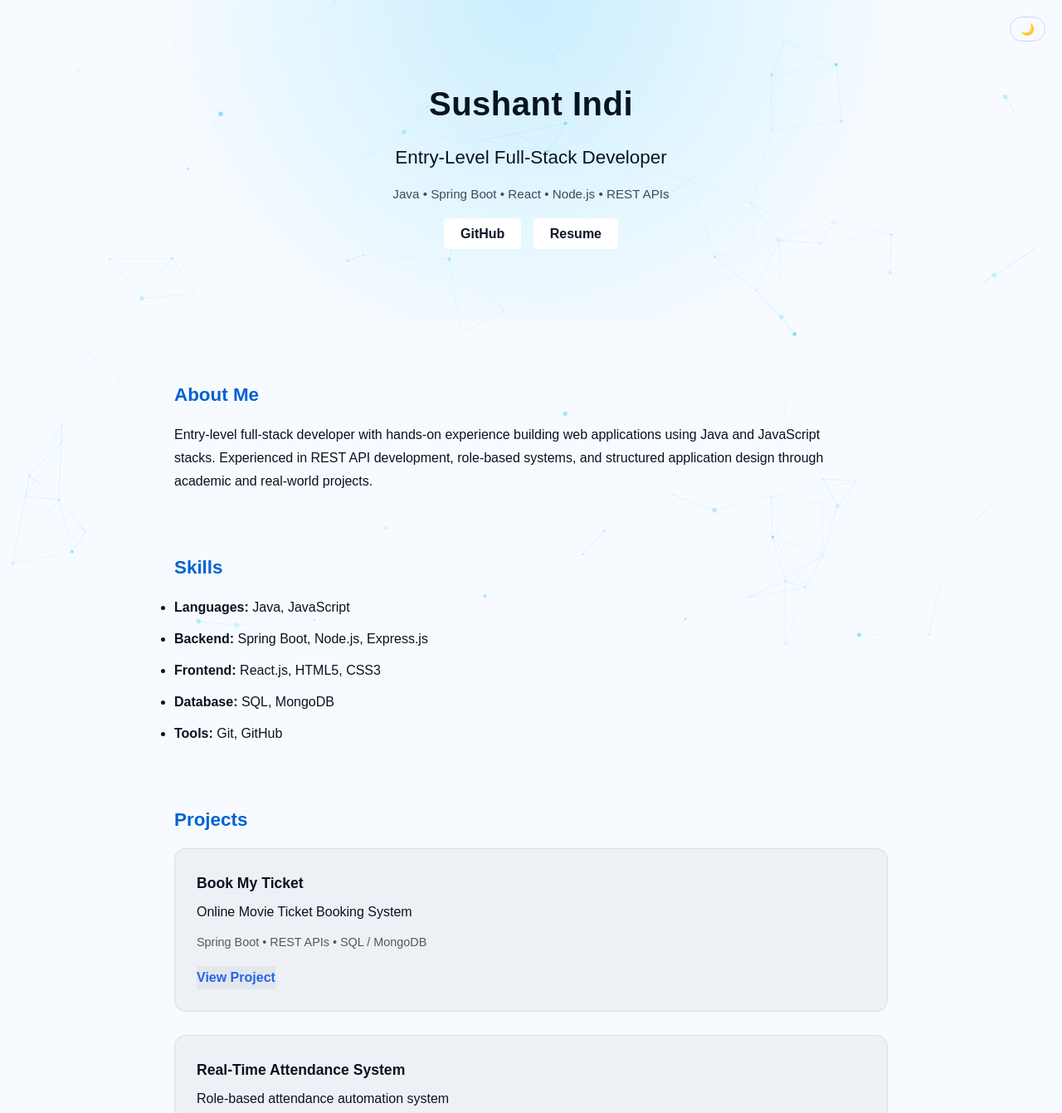
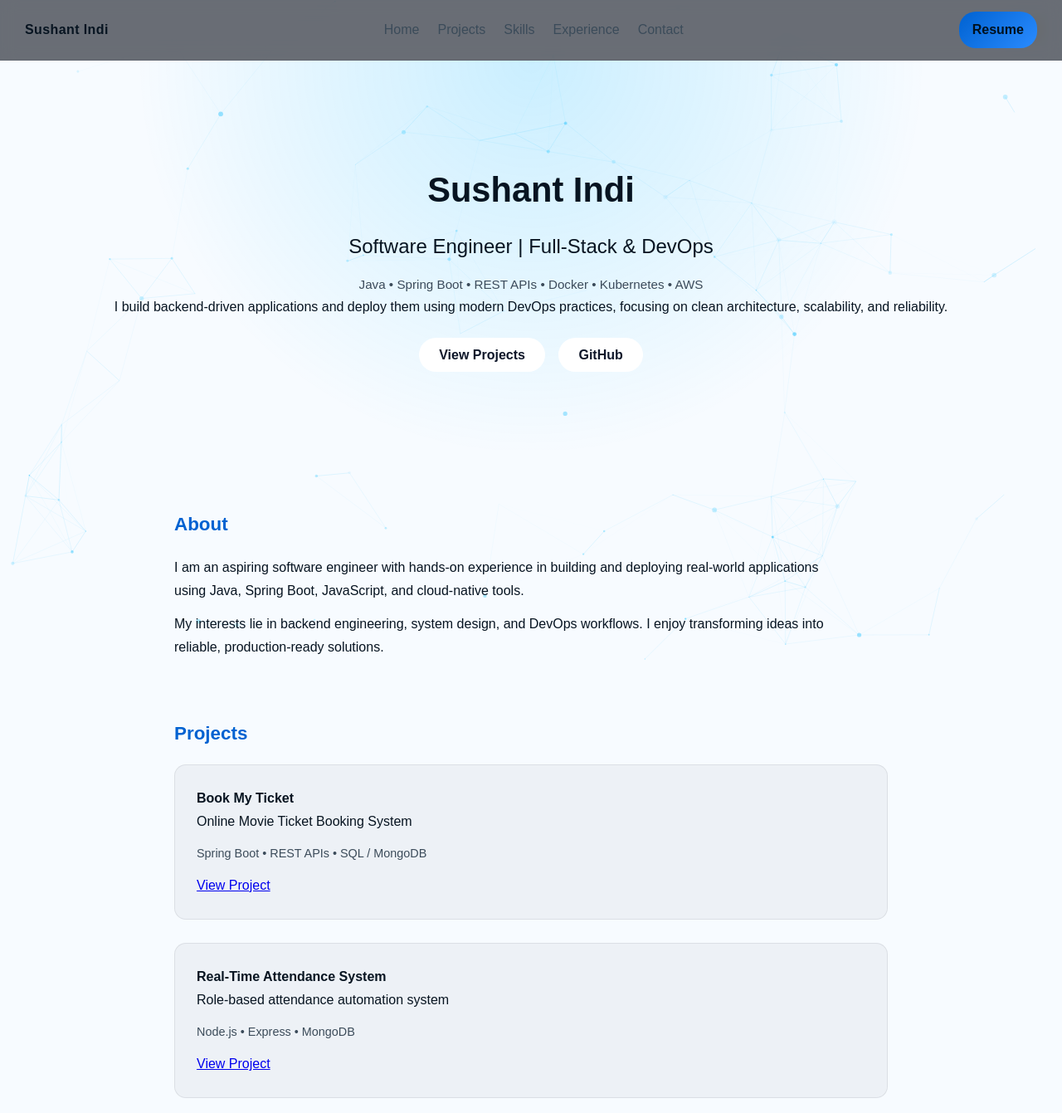
Before and after one commit to SushantIndi/My-Portfolio, a plain HTML site: page index.html in a window 1280 px wide. Shown: the top 1341 px of the page at 83% size. Drawn offline with nearby package versions, Linux system fonts and the light colour scheme.

Commit message:
New updates

```diff
--- a/css/style.css
+++ b/css/style.css
@@ -1,3 +1,6 @@
+/* ===============================
+   BASE RESET (SAFE FOR ALL PAGES)
+   =============================== */
 * {
     margin: 0;
     padding: 0;
@@ -5,174 +8,9 @@
     font-family: Arial, Helvetica, sans-serif;
 }
 
-body {
-    background-color: var(--bg-color);
-    color: var(--text-color);
-    line-height: 1.75;
-    font-size: 16px;
-    transition: background 300ms ease, color 300ms ease;
-}
-
-
-
-/* HERO */
-.hero {
-    background: radial-gradient(
-        circle at top,
-        rgba(0, 186, 255, 0.18),
-        transparent 60%
-    );
-    color: var(--text-color);
-    padding: 90px 20px;
-    text-align: center;
-}
-
-
-
-.hero h1 {
-    font-size: 2.5rem;
-    margin-bottom: 8px;
-}
-
-.hero h2 {
-    margin-top: 10px;
-    margin-bottom: 12px;
-    font-weight: normal;
-}
-
-.tech-stack {
-    margin-top: 10px;
-    font-size: 0.95rem;
-    color: var(--muted-color);
-}
-
-
-.hero-buttons {
-    margin-top: 20px;
-}
-
-.hero-buttons a {
-    text-decoration: none;
-    color: #0f172a;
-    background-color: #ffffff;
-    padding: 10px 20px;
-    margin: 5px;
-    border-radius: 5px;
-    font-weight: bold;
-}
-
-/* SECTIONS */
-.section {
-    max-width: 900px;
-    margin: 70px auto;
-    padding: 0 20px;
-}
-
-.section p {
-    max-width: 800px;
-    margin-bottom: 10px;
-}
-
-
-.section h3 {
-    margin-bottom: 15px;
-    color: var(--accent-solid);
-}
-
-
-/* SKILLS */
-.skills li {
-    margin-bottom: 8px;
-}
-
-/* PROJECTS */
-.project-card {
-    background: var(--card-bg);
-    border: 1px solid var(--card-border);
-    padding: 26px;
-    margin-bottom: 28px;
-    border-radius: var(--radius);
-    backdrop-filter: blur(6px);
-}
-
-
-.project-card h4 {
-    margin-bottom: 5px;
-}
-
-.project-tech {
-    font-size: 0.9rem;
-    color: #555;
-    margin-bottom: 10px;
-}
-
-.project-card a {
-    text-decoration: none;
-    display: inline-block;
-    margin-top: 6px;
-    background: var(--card-bg);
-    color: #2563eb;
-    font-weight: bold;
-}
-
-/* FOOTER */
-.footer {
-    text-align: center;
-    padding: 30px;
-    background-color: var(--accent-bg);
-    color: var(--accent-text);
-    font-size: 0.9rem;
-}
-
-
-/* IMAGE GRID */
-.image-grid {
-    display: grid;
-    grid-template-columns: repeat(auto-fit, minmax(250px, 1fr));
-    gap: 15px;
-}
-
-.image-grid img {
-    width: 100%;
-    border-radius: 6px;
-    box-shadow: 0 2px 6px rgba(0,0,0,0.1);
-}
-
-/* ARCHITECTURE */
-.architecture-img {
-    width: 100%;
-    margin: 20px 0;
-    border-radius: 6px;
-}
-
-.architecture-points li {
-    margin-bottom: 8px;
-}
-
-h1 {
-    font-size: 2.6rem;
-    letter-spacing: 0.5px;
-}
-
-h2 {
-    font-size: 1.4rem;
-    font-weight: 400;
-}
-
-h3 {
-    font-size: 1.4rem;
-    margin-bottom: 18px;
-}
-
-h4 {
-    font-size: 1.1rem;
-    margin-bottom: 6px;
-}
-
-.skills li {
-    margin-bottom: 10px;
-}
-
+/* ===============================
+   THEME VARIABLES
+   =============================== */
 :root {
     --bg-color: #0b0f14;
     --text-color: #eaf4ff;
@@ -187,6 +25,7 @@ h4 {
     --radius: 14px;
 }
 
+/* DARK MODE */
 body.dark {
     --bg-color: #0b0f14;
     --text-color: #eaf4ff;
@@ -199,6 +38,7 @@ body.dark {
     --accent-solid: #00baff;
 }
 
+/* LIGHT MODE */
 body:not(.dark) {
     --bg-color: #f7fbff;
     --text-color: #071421;
@@ -211,20 +51,18 @@ body:not(.dark) {
     --accent-solid: #0062d1;
 }
 
-
-.theme-toggle {
-    position: absolute;
-    top: 20px;
-    right: 20px;
-    background: transparent;
-    border: 1px solid #cbd5f5;
-    color: inherit;
-    padding: 6px 12px;
-    border-radius: 20px;
-    cursor: pointer;
-    font-size: 0.85rem;
+/* ===============================
+   BODY
+   =============================== */
+body {
+    background-color: var(--bg-color);
+    color: var(--text-color);
+    line-height: 1.75;
+    font-size: 16px;
+    transition: background 300ms ease, color 300ms ease;
 }
 
+/* PARTICLES */
 #particles-js {
     position: fixed;
     inset: 0;
@@ -232,10 +70,188 @@ body:not(.dark) {
     pointer-events: none;
 }
 
+/* ===============================
+   HERO (BASE – PROJECT SAFE)
+   =============================== */
+.hero {
+    padding: 90px 20px;
+    text-align: center;
+    background: radial-gradient(
+        circle at top,
+        rgba(0, 186, 255, 0.18),
+        transparent 60%
+    );
+}
+
+.hero h1 {
+    font-size: 2.6rem;
+    margin-bottom: 8px;
+}
+
+.hero h2 {
+    margin-top: 10px;
+    margin-bottom: 12px;
+    font-weight: 400;
+}
+
+.tech-stack {
+    margin-top: 10px;
+    font-size: 0.95rem;
+    color: var(--muted-color);
+}
+
+/* ===============================
+   SECTIONS (BASE – PROJECT SAFE)
+   =============================== */
+.section {
+    max-width: 900px;
+    margin: 70px auto;
+    padding: 0 20px;
+}
+
+.section h3 {
+    font-size: 1.4rem;
+    margin-bottom: 18px;
+    color: var(--accent-solid);
+}
+
+.section p {
+    max-width: 800px;
+    margin-bottom: 12px;
+}
+
+/* ===============================
+   PROJECT CONTENT (SAFE)
+   =============================== */
+.image-grid {
+    display: grid;
+    grid-template-columns: repeat(auto-fit, minmax(250px, 1fr));
+    gap: 15px;
+}
+
+.image-grid img {
+    width: 100%;
+    border-radius: 6px;
+    box-shadow: 0 2px 6px rgba(0,0,0,0.1);
+}
+
 .architecture-img {
     display: block;
-    max-width: 450px;   /* 👈 ideal size */
+    max-width: 450px;
     width: 100%;
     margin: 20px auto;
     border-radius: 8px;
 }
+
+.architecture-points li,
+.section ul li {
+    margin-bottom: 8px;
+}
+
+/* ===============================
+   FOOTER (SAFE)
+   =============================== */
+.footer {
+    text-align: center;
+    padding: 30px;
+    font-size: 0.9rem;
+}
+
+/* ===============================
+   THEME TOGGLE (SAFE)
+   =============================== */
+.theme-toggle {
+    position: absolute;
+    top: 20px;
+    right: 20px;
+    background: transparent;
+    border: 1px solid #cbd5f5;
+    padding: 6px 12px;
+    border-radius: 20px;
+    cursor: pointer;
+}
+
+/* ======================================================
+   PORTFOLIO-ONLY ENHANCEMENTS (INDEX PAGE ONLY)
+   ====================================================== */
+.portfolio .navbar {
+    position: sticky;
+    top: 0;
+    z-index: 100;
+    display: flex;
+    justify-content: space-between;
+    align-items: center;
+    padding: 14px 30px;
+    backdrop-filter: blur(10px);
+    background: rgba(10, 15, 25, 0.6);
+    border-bottom: 1px solid var(--card-border);
+}
+
+.portfolio .nav-logo {
+    font-weight: 700;
+    letter-spacing: 0.4px;
+}
+
+.portfolio .nav-links {
+    display: flex;
+    list-style: none;
+    gap: 22px;
+}
+
+.portfolio .nav-links a {
+    text-decoration: none;
+    color: var(--muted-color);
+}
+
+.portfolio .nav-links a:hover {
+    color: var(--accent-solid);
+}
+
+.portfolio .nav-resume {
+    padding: 8px 16px;
+    border-radius: 20px;
+    background: var(--accent-bg);
+    color: #00111f;
+    font-weight: 600;
+    text-decoration: none;
+}
+
+/* Portfolio hero spacing */
+.portfolio .hero {
+    padding: 120px 20px 100px;
+}
+
+/* Hero buttons (index only) */
+.portfolio .hero-buttons {
+    margin-top: 30px;
+}
+
+.portfolio .hero-buttons a {
+    text-decoration: none;
+    padding: 12px 24px;
+    margin: 6px;
+    border-radius: 22px;
+    background: #ffffff;
+    color: #0f172a;
+    font-weight: 600;
+}
+
+/* Project cards (index only) */
+.portfolio .project-card {
+    background: var(--card-bg);
+    border: 1px solid var(--card-border);
+    padding: 26px;
+    margin-bottom: 28px;
+    border-radius: var(--radius);
+    transition: transform 200ms ease, box-shadow 200ms ease;
+}
+
+.portfolio .project-card:hover {
+    transform: translateY(-4px);
+    box-shadow: 0 10px 30px rgba(0,0,0,0.25);
+}
+
+.portfolio .project-tech {
+    font-size: 0.9rem;
+    color: var(--muted-color);
+}
--- a/index.html
+++ b/index.html
@@ -4,55 +4,64 @@
 <head>
     <meta charset="UTF-8" />
     <meta name="viewport" content="width=device-width, initial-scale=1.0" />
-    <title>Sushant Indi | Portfolio</title>
+    <title>Sushant Indi | Software Engineer Portfolio</title>
 
     <link rel="stylesheet" href="css/style.css" />
 </head>
 
-<body>
+<body class="portfolio">
     <div id="particles-js"></div>
 
+    <!-- NAVBAR -->
+    <nav class="navbar">
+        <div class="nav-logo">Sushant Indi</div>
+        <ul class="nav-links">
+            <li><a href="#home">Home</a></li>
+            <li><a href="#projects">Projects</a></li>
+            <li><a href="#skills">Skills</a></li>
+            <li><a href="#experience">Experience</a></li>
+            <li><a href="#contact">Contact</a></li>
+        </ul>
+        <a class="nav-resume" href="assets/resume/Sushant_Indi_Resume.pdf" target="_blank">Resume</a>
+    </nav>
+
     <!-- HERO SECTION -->
-    <header class="hero">
+    <header class="hero" id="home">
         <button id="themeToggle" class="theme-toggle" aria-label="Toggle theme">🌙</button>
 
         <h1>Sushant Indi</h1>
-        <h2>Entry-Level Full-Stack Developer</h2>
+        <h2>Software Engineer | Full-Stack & DevOps</h2>
+
         <p class="tech-stack">
-            Java • Spring Boot • React • Node.js • REST APIs
+            Java • Spring Boot • REST APIs • Docker • Kubernetes • AWS
+        </p>
+
+        <p class="hero-summary">
+            I build backend-driven applications and deploy them using modern DevOps practices,
+            focusing on clean architecture, scalability, and reliability.
         </p>
 
         <div class="hero-buttons">
+            <a href="#projects">View Projects</a>
             <a href="https://github.com/SushantIndi" target="_blank">GitHub</a>
-            <a href="assets/resume/Sushant_Indi_Resume.pdf" target="_blank">Resume</a>
         </div>
     </header>
 
     <!-- ABOUT SECTION -->
-    <section class="section">
-        <h3>About Me</h3>
+    <section class="section about">
+        <h3>About</h3>
         <p>
-            Entry-level full-stack developer with hands-on experience building web applications
-            using Java and JavaScript stacks. Experienced in REST API development, role-based
-            systems, and structured application design through academic and real-world projects.
+            I am an aspiring software engineer with hands-on experience in building and deploying
+            real-world applications using Java, Spring Boot, JavaScript, and cloud-native tools.
+        </p>
+        <p>
+            My interests lie in backend engineering, system design, and DevOps workflows.
+            I enjoy transforming ideas into reliable, production-ready solutions.
         </p>
     </section>
 
-    <!-- SKILLS SECTION -->
-    <section class="section">
-        <h3>Skills</h3>
-
-        <ul class="skills">
-            <li><strong>Languages:</strong> Java, JavaScript</li>
-            <li><strong>Backend:</strong> Spring Boot, Node.js, Express.js</li>
-            <li><strong>Frontend:</strong> React.js, HTML5, CSS3</li>
-            <li><strong>Database:</strong> SQL, MongoDB</li>
-            <li><strong>Tools:</strong> Git, GitHub</li>
-        </ul>
-    </section>
-
-    <!-- PROJECTS SECTION -->
-    <section class="section">
+    <!-- PROJECTS SECTION (UNCHANGED CONTENT) -->
+    <section class="section projects" id="projects">
         <h3>Projects</h3>
 
         <div class="project-card">
@@ -77,21 +86,52 @@
         </div>
     </section>
 
-    <!-- INTERNSHIP SECTION -->
-    <section class="section">
-        <h3>Internship</h3>
+    <!-- SKILLS SECTION -->
+    <section class="section skills-section" id="skills">
+        <h3>Skills</h3>
+
+        <ul class="skills">
+            <li><strong>Backend:</strong> Java, Spring Boot, Node.js, Express.js, REST APIs</li>
+            <li><strong>Frontend:</strong> HTML5, CSS3, React.js</li>
+            <li><strong>Databases:</strong> MySQL, MongoDB</li>
+            <li><strong>DevOps:</strong> Docker, Docker Hub, Jenkins, Kubernetes</li>
+            <li><strong>Cloud:</strong> AWS (EC2, S3, IAM, VPC, ELB, CloudWatch)</li>
+            <li><strong>Tools & Practices:</strong> Git, GitHub, Maven, Agile, SDLC</li>
+        </ul>
+    </section>
+
+    <!-- EXPERIENCE SECTION -->
+    <section class="section experience" id="experience">
+        <h3>Experience</h3>
         <p>
-            <strong>VLSI Design Engineer Intern – Rooman Technologies</strong><br>
-            Hands-on experience with Verilog HDL, digital design concepts, and EDA tools,
-            strengthening problem-solving and core engineering fundamentals.
+            <strong>VLSI Design Engineer Intern – Rooman Technologies Ltd.</strong><br>
+            <em>Sep 2024 – May 2025</em>
+        </p>
+        <p>
+            Worked on digital design using Verilog HDL with exposure to RTL design,
+            simulation, and EDA tools. Strengthened debugging, analytical thinking,
+            and engineering fundamentals.
+        </p>
+    </section>
+
+    <!-- EDUCATION (MINIMAL) -->
+    <section class="section education">
+        <h3>Education</h3>
+        <p>
+            Bachelor of Engineering – Electronics & Communication Engineering<br>
+            Government Engineering College, Karwar (2021 – 2025)
         </p>
     </section>
 
     <!-- CONTACT SECTION -->
-    <section class="section">
+    <section class="section contact" id="contact">
         <h3>Contact</h3>
-        <p>Email: sushantmindi@gmail.com</p>
-        <p>Phone: +91 9164014862</p>
+        <p>
+            Open to entry-level roles, internships, and collaborative opportunities.
+        </p>
+        <p>
+            <a href="mailto:sushantmindi@gmail.com">sushantmindi@gmail.com</a>
+        </p>
         <p>
             <a href="https://github.com/SushantIndi" target="_blank">GitHub</a> |
             <a href="https://www.linkedin.com/in/sushant-indi/" target="_blank">LinkedIn</a>
@@ -128,7 +168,6 @@
             retina_detect: true
         });
     </script>
-
     <script src="js/main.js"></script>
 </body>
 
```
Also changed, not shown: projects/anime-store.html (+1 -1 lines), projects/attendance-system.html (+1 -1 lines), projects/book-my-ticket.html (+1 -1 lines).
